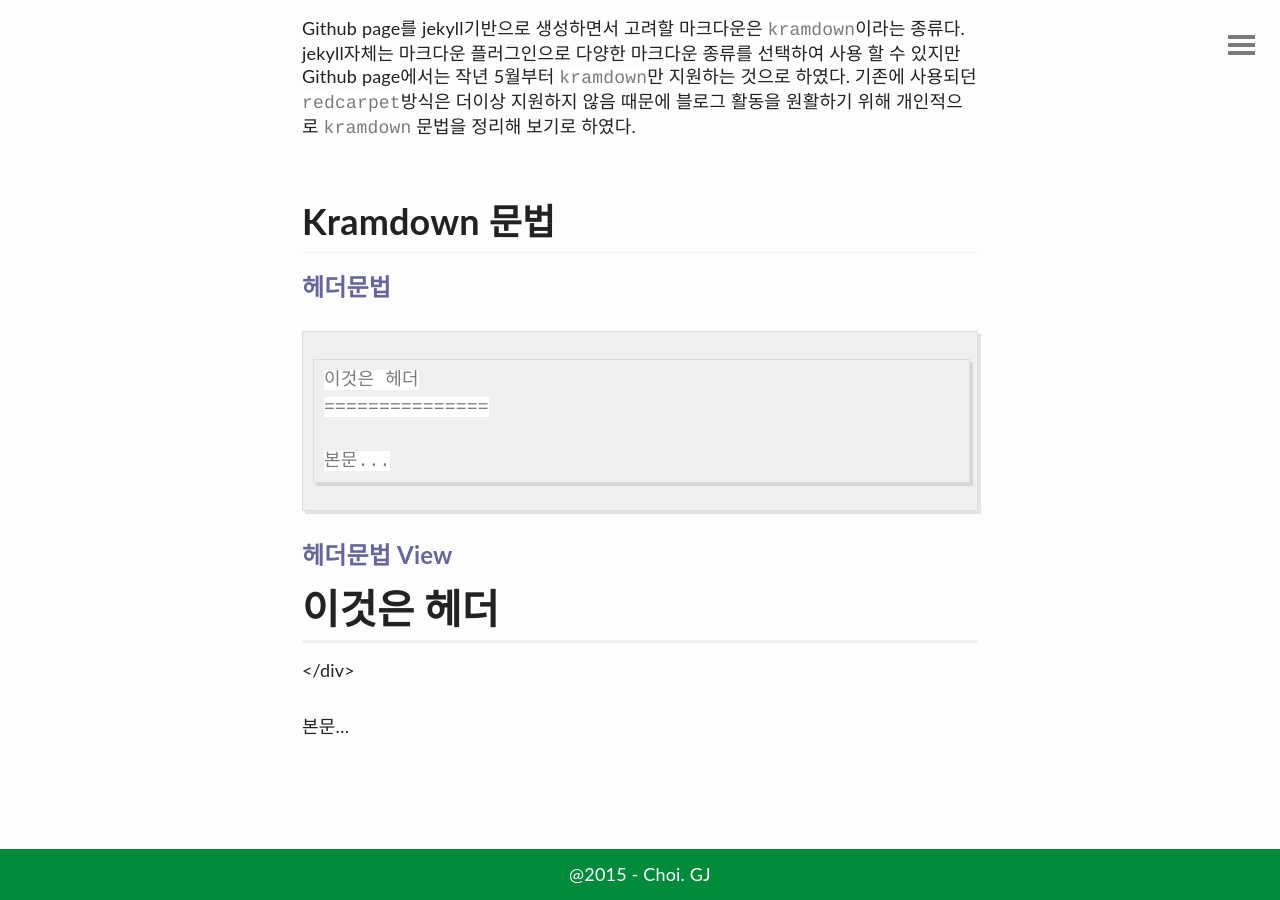
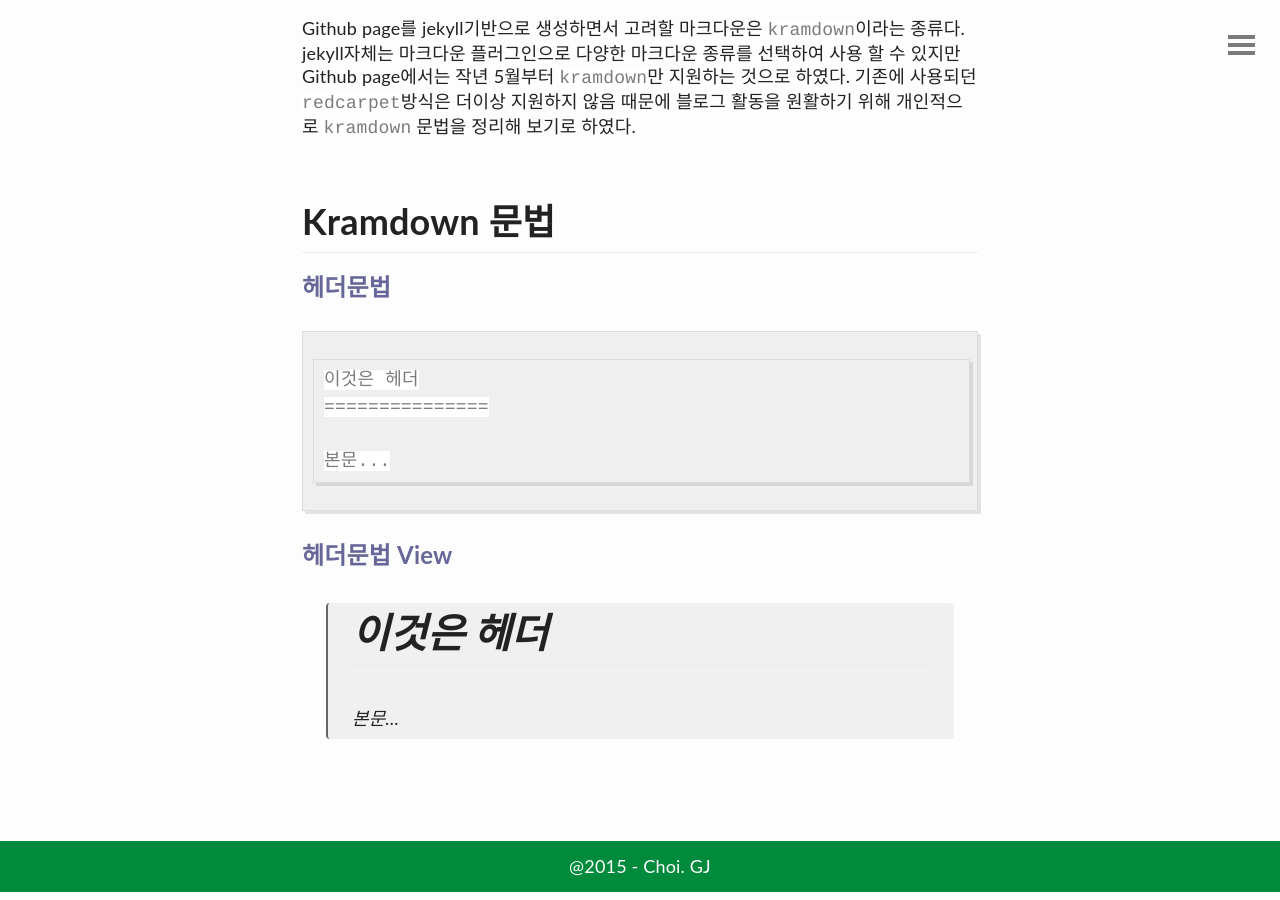
Before and after one commit to gjchoi/gjchoi.bak, a Jekyll site: the page built from _posts/2016-02-21-Kramdown(마크다운)-사용법.md, in a window 1280 px wide and 900 px high, scrolled down 668 px. Built offline with Jekyll 4.4.1, drawn with Linux system fonts in a browser that asks for light colours; comment, search, counter and statistics services are not loaded.

Commit message:
Update 2016-02-21-Kramdown(마크다운)-사용법.md

```diff
--- a/_posts/2016-02-21-Kramdown(마크다운)-사용법.md
+++ b/_posts/2016-02-21-Kramdown(마크다운)-사용법.md
@@ -24,8 +24,7 @@ Kramdown 문법
 
 #### 헤더문법 View
 
-이것은 헤더
-===============
-</div>
-
-본문...
+> 이것은 헤더
+> ===============
+>
+> 본문...
```
